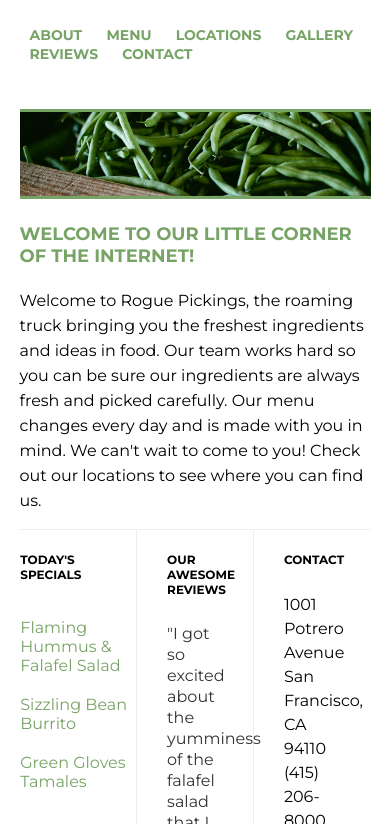
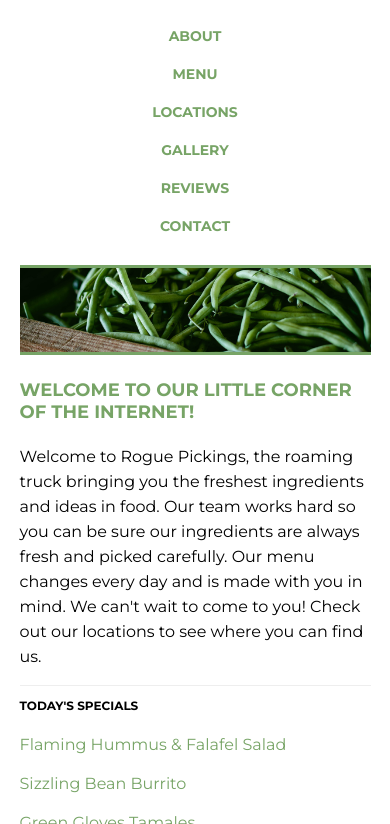
Before and after one commit to jhock9/206-rogue-pickings-starter, a plain HTML site: page index.html in a window 390 px wide. Shown: the part 101-925 px from the top of the page. Drawn offline with Linux system fonts and the light colour scheme; a web font is replaced by a local one.

Commit message:
converted to mobile-first

```diff
--- a/css/main.css
+++ b/css/main.css
@@ -29,7 +29,6 @@ h3 {
 
 h1 {
 	font-size: 1.875em;
-	border-bottom: 3px solid #77a466;
 }
 
 h2 {
@@ -43,23 +42,27 @@ h3 {
 p {
 	font-size: .875em;
 	line-height: 21px;
-    padding: 0 30px;
 }
 
-/*The widths are in a percentage!*/
+ul {
+    margin: 0;
+}
+
+/*The widths are in a percentage! add widths to each element (header, h1, nav)*/
 header {
-	margin: 0 auto;
+	border-bottom: 3px solid #77a466;
+	text-align: center;
+	width: 100%;
 	display: flex;
 	justify-content: center;
 	align-items: center;
 	flex-flow: row wrap;
-	flex: 1 10 1200px;
 }
 
 header h1 {
 	margin: 0;
-	padding: 20px 0;
-	justify-content: center;
+    padding: 38px 20px 20px 20px;
+	border-bottom: 3px solid #77a466;
 	width: 100%;
 }
 
@@ -68,9 +71,8 @@ header h1 span {
 }
 
 header nav {
-	padding: 46px 0;
-	display: flex;
-	flex-flow: column wrap;
+    padding: 20px 0;
+    width: 100%;
 }
 
 header nav ul {
@@ -82,8 +84,8 @@ header nav ul li {
 	text-transform: uppercase;
 	font-weight: 700;
 	font-size: .875em;
-	padding: 0 10px;
-	display: inline;
+	padding: 10px 0;
+	list-style: none; /*aha, this removes the bullets!*/
 }
 
 header nav ul li a{
@@ -91,28 +93,18 @@ header nav ul li a{
 	color:#77a466;
 }
 
-/*The widths are in a percentage!*/
+/*The widths are in a percentage! - 100% on sections-1,2,3 because "mobile first!"*/
 .top-section,
 .bottom-section {
-	margin: 0 auto;
 	display: flex;
 	justify-content: center;
-	align-items: start;
+	align-items: center;
 	flex-flow: row wrap;
-}
-
-.main-image {
-	height: auto;
 }
 
 .main-image img {
 	width: 100%;
-	border-top: 3px solid #77a466;
 	border-bottom: 3px solid #77a466;
-}
-
-.main-title {
-	height: auto;
 }
 
 .main-title h2 {
@@ -130,28 +122,12 @@ header nav ul li a{
 .section-one,
 .section-two,
 .section-three {
-	width: 33%;
-	height: auto;
-	float: left;
+	width: 100%;
 	border-top: 1px solid #eee;
 }
 
-.section-one h3 {
-	padding: 10px 0;
-}
-
-.section-two {
-	border-left: 1px solid #eee;
-	border-right: 1px solid #eee;
-}
-
-.section-two h3,
-.section-three h3 {
-	padding: 10px 30px;
-}
-
 .menu {
-	list-style: none;
+	list-style: none; /*removes bullets*/
 	padding: 0;
 }
 
@@ -174,8 +150,8 @@ header nav ul li a{
 /*The widths are in a percentage!*/
 footer {
 	border-top: 3px solid #eee;
-	margin: 0 auto;
 	text-align: center;
+	width: 100%;
 	display: flex;
 	justify-content: center;
 	align-items: center;
```
